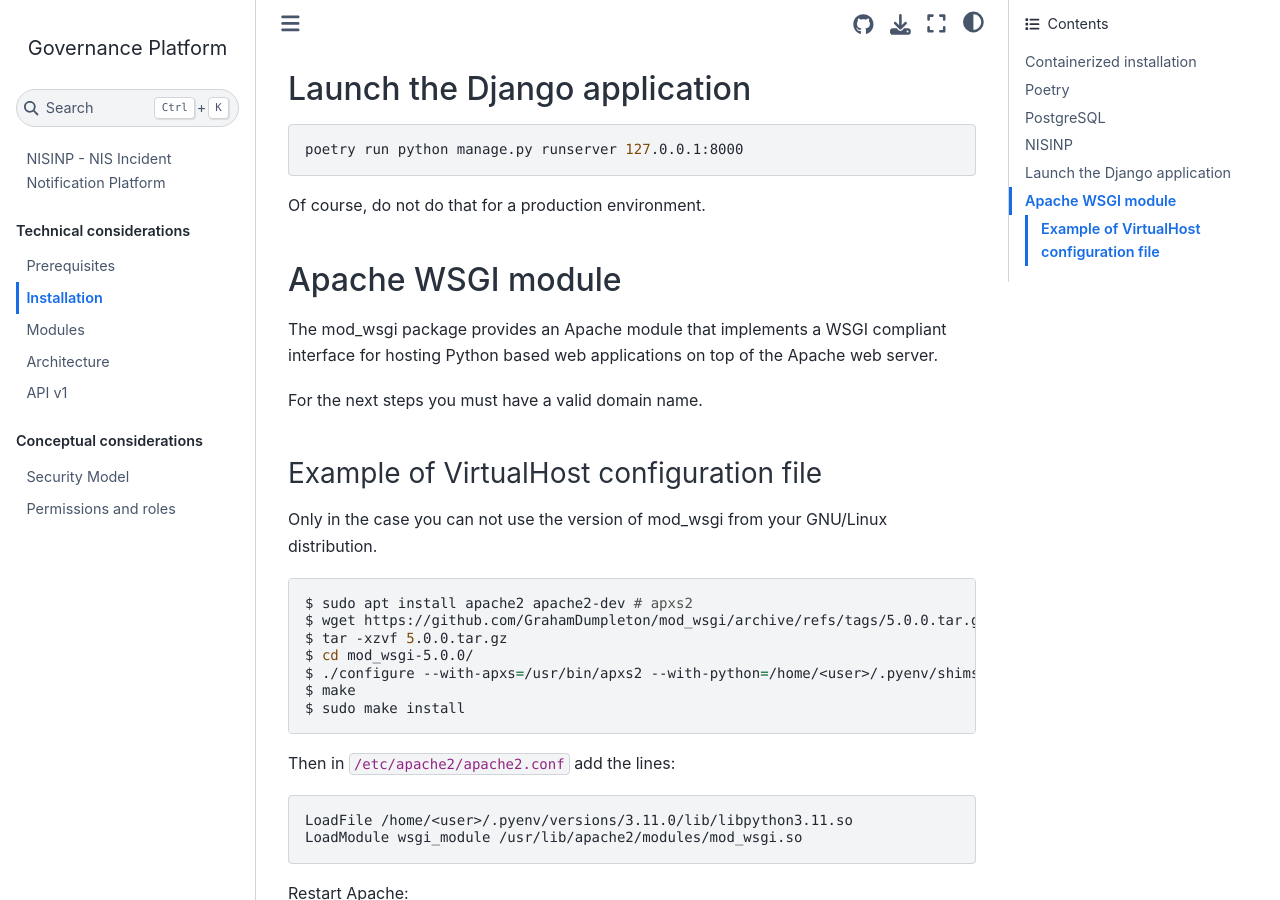
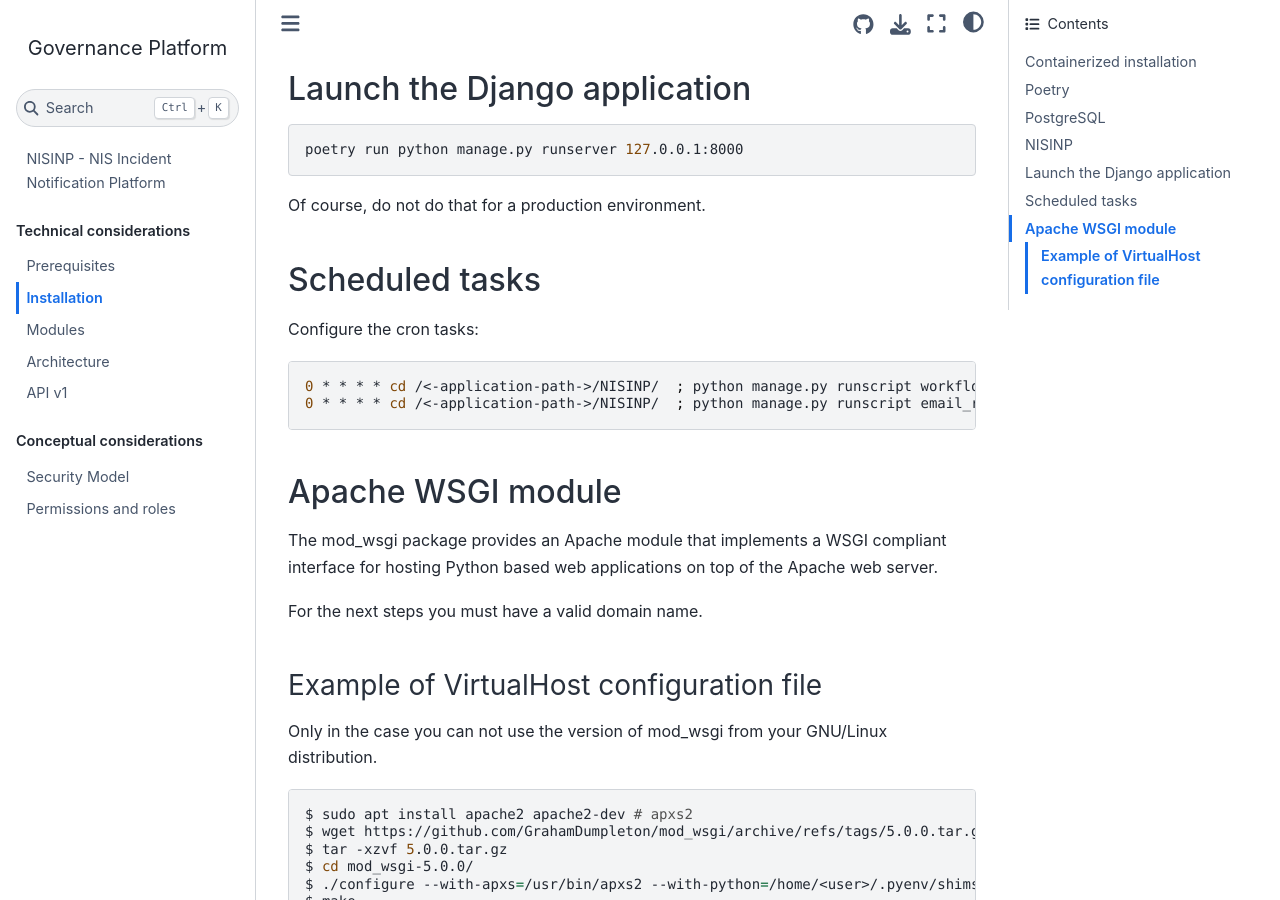
Before and after one commit to informed-governance-project/NISINP, a Sphinx documentation site: the page built from docs/installation.rst, in a window 1280 px wide and 900 px high, scrolled down 2346 px. Built offline with Sphinx 7.4.7 and the Sphinx Book theme 1.1.4, drawn with Linux system fonts in a browser that asks for light colours.

Commit message:
chg: [documentation] Added a note about the scheduled tasks.

```diff
--- a/docs/installation.rst
+++ b/docs/installation.rst
@@ -125,6 +125,18 @@
 Of course, do not do that for a production environment.
 
 
+Scheduled tasks
+---------------
+
+Configure the cron tasks:
+
+.. code-block:: bash
+
+    0 * * * * cd /<-application-path->/NISINP/  ; python manage.py runscript workflow_update_status
+    0 * * * * cd /<-application-path->/NISINP/  ; python manage.py runscript email_reminder
+
+
+
 Apache WSGI module
 ------------------
 
```
